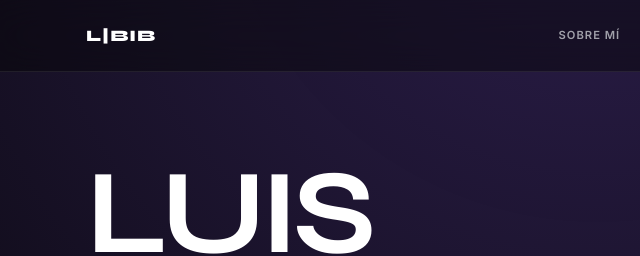
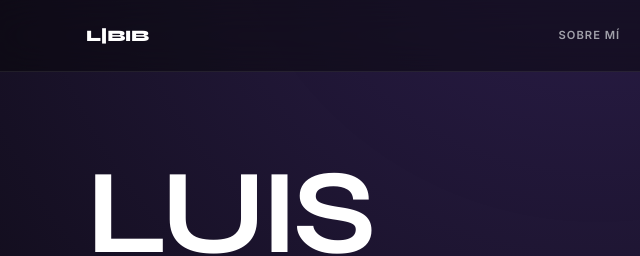
Before and after one commit to safesviewing-stack/safesviewing-stack-luisblascoibanez.github.io, a plain HTML site: page index.html in a window 1280 px wide. Shown: the top 256 px of the page, 42-682 px from the left. Drawn offline with nearby package versions, Linux system fonts and the light colour scheme.

Commit message:
Update index.html

```diff
--- a/index.html
+++ b/index.html
@@ -68,7 +68,7 @@
         }
         header.nav-hidden { transform: translateY(-100%); }
 
-        .nav-logo { font-family: 'Syne', sans-serif; font-weight: 800; font-size: 1rem; letter-spacing: 1px; text-transform: uppercase; }
+        .nav-logo { font-family: 'Syne', sans-serif; font-weight: 800; font-size: 1rem; letter-spacing: -0.5px; text-transform: uppercase; }
         .header-actions { display: flex; align-items: center; gap: 40px; margin-left: auto; }
         .nav-links { display: flex; gap: 25px; }
         .nav-links a { text-decoration: none; color: var(--text-dim); font-size: 0.7rem; font-weight: 600; text-transform: uppercase; letter-spacing: 1px; transition: 0.3s; }
```
